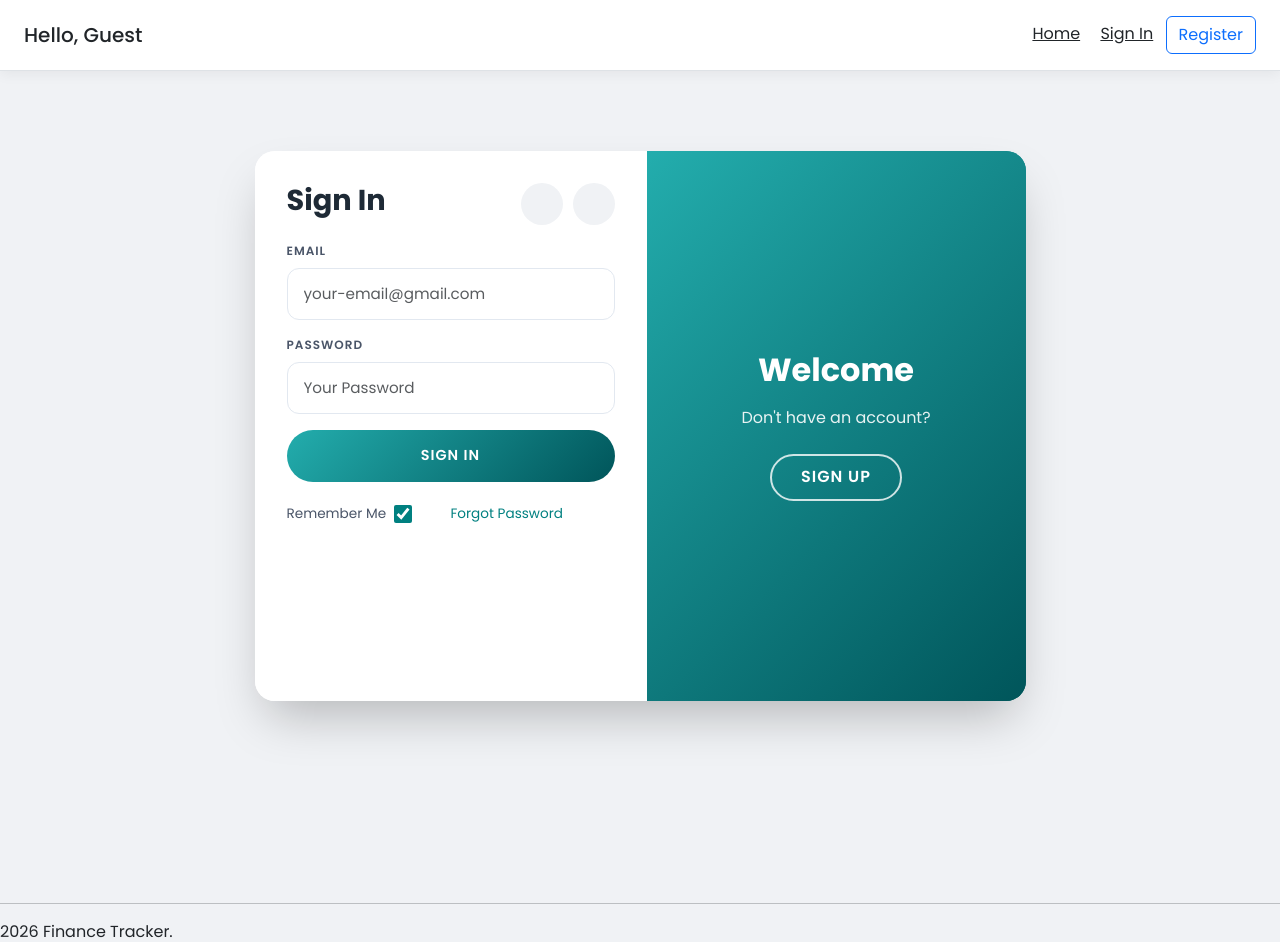
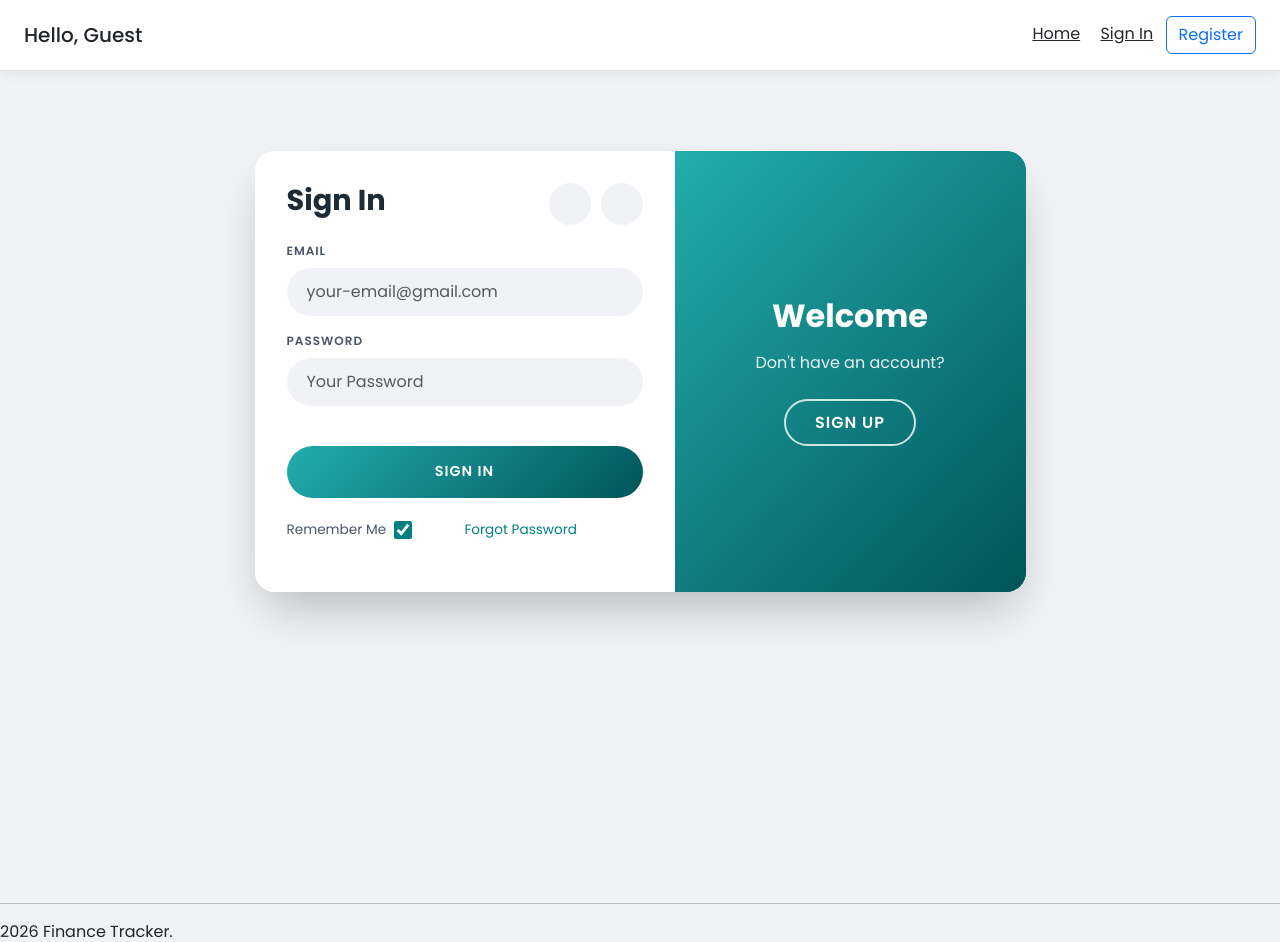
Before and after one commit to CupOfCake/Finance-Analytics-Tracker, a Django app: page /login/ in a window 1280 px wide. Shown: the top 942 px of the page. Run offline with Django 5.2, Linux system fonts and the light colour scheme.

Commit message:
fix: change styling of input fields

```diff
--- a/src/account/templates/account/login.html
+++ b/src/account/templates/account/login.html
@@ -36,7 +36,7 @@
         background: linear-gradient(135deg, #23adad 0%, #00555a 100%);
         color: white;
         position: relative;
-        min-height: 550px;
+        min-height: 400px;
         overflow: hidden;
         flex: 1;
         width: auto;
@@ -147,21 +147,26 @@
 
     /* Input fields */
     .form-control {
-        height: 52px;
-        border-radius: 12px;
-        border: 1px solid #e2e8f0;
-        background: #fff;
-        padding: 0.5rem 1rem;
-        font-size: 0.95rem;
-        transition: 0.2s;
+        height: 48px;
+        background: #f0f2f5;  /* soft gray */
+        color: #000;
+        font-size: 16px;
+        border-radius: 50px;   /* fully rounded */
         box-shadow: none;
+        border: none;          /* remove border */
+        padding-left: 20px;
+        padding-right: 20px;
+        transition: all 0.2s ease-in-out;
         width: 100%;
+        font-weight: 400;
+        line-height: 1.5;
     }
 
     .form-control:focus {
-        border-color: #008080;
-        box-shadow: 0 0 0 4px rgba(102, 126, 234, 0.1);
+        background: #e8eaed;
+        border: none;
         outline: none;
+        box-shadow: 0 4px 12px rgba(0, 0, 0, 0.05), 0 0 0 2px rgba(0, 128, 128, 0.1);
     }
 
     /* Sign In button */
@@ -217,6 +222,10 @@
     /* Form spacing */
     .form-group {
         margin-bottom: 1.2rem;
+    }
+
+	.signin-btn {
+        margin-top: 1.5rem;
     }
 
     @media (min-width: 768px) and (max-width: 999.98px) {
@@ -284,7 +293,7 @@
 									{% csrf_token %}
 									<div class="form-group mb-3">
 										<label class="label" for="email">Email</label>
-										<input type="email" name="email" class="form-control" placeholder="your-email@gmail.com" id="username">
+										<input type="email" name="email" class="form-control" placeholder="your-email@gmail.com" id="email">
 										{% if login_form.email.errors %}
 											<div>
 												<p style="color: red;">{{ login_form.email.errors|striptags }}</p>
@@ -306,7 +315,7 @@
 									{% endif %}
 
 									<div class="form-group">
-										<button type="submit" class="form-control btn btn-primary submit px-3">Sign In</button>
+										<button type="submit" class="form-control btn btn-primary submit px-3 signin-btn">Sign In</button>
 									</div>
 									<div class="form-group d-md-flex">
 										<div class="w-50 text-left">
```
Also changed, not shown: src/account/templates/account/register.html (+19 -13 lines).
